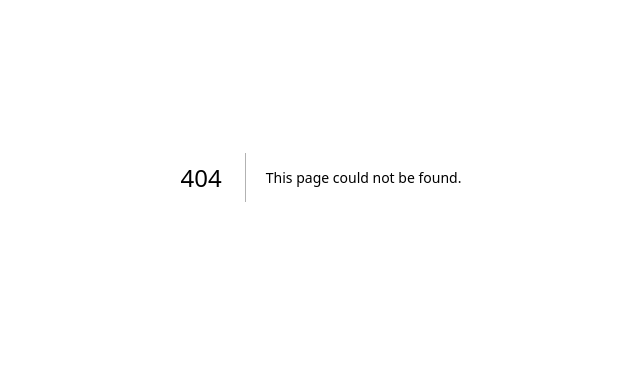
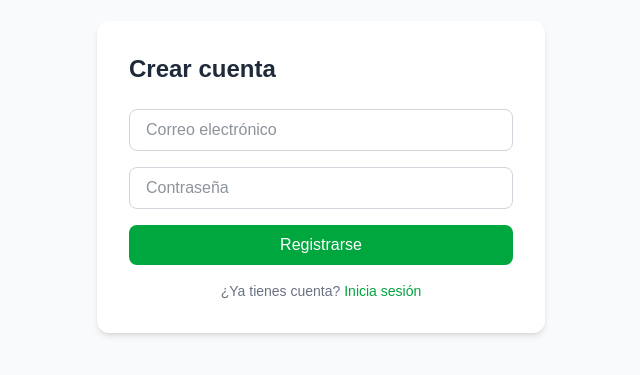
Before and after one commit to Eddie031-beep/noteevo, a Next.js app: page /register in a window 1280 px wide. Before the commit this address had no page. Shown: the part 223-598 px from the top of the page, without its empty margins (319-959 px from the left). Built offline with nearby package versions, Linux system fonts and the light colour scheme.

Commit message:
feat: auth flow with login, register and dashboard

```diff
--- /dev/null
+++ b/app/(auth)/login/page.tsx
@@ -0,0 +1,75 @@
+'use client'
+
+import { useState } from 'react'
+import { useRouter } from 'next/navigation'
+import { createClient } from '@/lib/supabase/client'
+import Link from 'next/link'
+
+export default function LoginPage() {
+  const router = useRouter()
+  const [email, setEmail] = useState('')
+  const [password, setPassword] = useState('')
+  const [error, setError] = useState<string | null>(null)
+  const [loading, setLoading] = useState(false)
+
+  const handleLogin = async () => {
+    setLoading(true)
+    setError(null)
+
+    const supabase = createClient()
+    const { error } = await supabase.auth.signInWithPassword({ email, password })
+
+    if (error) {
+      setError(error.message)
+      setLoading(false)
+      return
+    }
+
+    router.push('/dashboard')
+    router.refresh()
+  }
+
+  return (
+    <div className="min-h-screen flex items-center justify-center bg-gray-50">
+      <div className="w-full max-w-md p-8 bg-white rounded-xl shadow-md">
+        <h1 className="text-2xl font-bold mb-6 text-gray-800">Iniciar sesión</h1>
+
+        {error && (
+          <p className="mb-4 text-sm text-red-500 bg-red-50 p-3 rounded-lg">{error}</p>
+        )}
+
+        <div className="space-y-4">
+          <input
+            type="email"
+            placeholder="Correo electrónico"
+            value={email}
+            onChange={(e) => setEmail(e.target.value)}
+            className="w-full px-4 py-2 border border-gray-300 rounded-lg focus:outline-none focus:ring-2 focus:ring-green-500 text-gray-800"
+          />
+          <input
+            type="password"
+            placeholder="Contraseña"
+            value={password}
+            onChange={(e) => setPassword(e.target.value)}
+            className="w-full px-4 py-2 border border-gray-300 rounded-lg focus:outline-none focus:ring-2 focus:ring-green-500 text-gray-800"
+          />
+          <button
+            type="button"
+            onClick={handleLogin}
+            disabled={loading}
+            className="w-full py-2 bg-green-600 text-white rounded-lg hover:bg-green-700 disabled:opacity-50 transition"
+          >
+            {loading ? 'Entrando...' : 'Entrar'}
+          </button>
+        </div>
+
+        <p className="mt-4 text-sm text-gray-500 text-center">
+          ¿No tienes cuenta?{' '}
+          <Link href="/register" className="text-green-600 hover:underline">
+            Regístrate
+          </Link>
+        </p>
+      </div>
+    </div>
+  )
+}
--- /dev/null
+++ b/app/(auth)/register/page.tsx
@@ -0,0 +1,75 @@
+'use client'
+
+import { useState } from 'react'
+import { useRouter } from 'next/navigation'
+import { createClient } from '@/lib/supabase/client'
+import Link from 'next/link'
+
+export default function RegisterPage() {
+  const router = useRouter()
+  const [email, setEmail] = useState('')
+  const [password, setPassword] = useState('')
+  const [error, setError] = useState<string | null>(null)
+  const [loading, setLoading] = useState(false)
+
+  const handleRegister = async () => {
+    setLoading(true)
+    setError(null)
+
+    const supabase = createClient()
+    const { error } = await supabase.auth.signUp({ email, password })
+
+    if (error) {
+      setError(error.message)
+      setLoading(false)
+      return
+    }
+
+    router.push('/dashboard')
+    router.refresh()
+  }
+
+  return (
+    <div className="min-h-screen flex items-center justify-center bg-gray-50">
+      <div className="w-full max-w-md p-8 bg-white rounded-xl shadow-md">
+        <h1 className="text-2xl font-bold mb-6 text-gray-800">Crear cuenta</h1>
+
+        {error && (
+          <p className="mb-4 text-sm text-red-500 bg-red-50 p-3 rounded-lg">{error}</p>
+        )}
+
+        <div className="space-y-4">
+          <input
+            type="email"
+            placeholder="Correo electrónico"
+            value={email}
+            onChange={(e) => setEmail(e.target.value)}
+            className="w-full px-4 py-2 border border-gray-300 rounded-lg focus:outline-none focus:ring-2 focus:ring-green-500 text-gray-800"
+          />
+          <input
+            type="password"
+            placeholder="Contraseña"
+            value={password}
+            onChange={(e) => setPassword(e.target.value)}
+            className="w-full px-4 py-2 border border-gray-300 rounded-lg focus:outline-none focus:ring-2 focus:ring-green-500 text-gray-800"
+          />
+          <button
+            type="button"
+            onClick={handleRegister}
+            disabled={loading}
+            className="w-full py-2 bg-green-600 text-white rounded-lg hover:bg-green-700 disabled:opacity-50 transition"
+          >
+            {loading ? 'Creando cuenta...' : 'Registrarse'}
+          </button>
+        </div>
+
+        <p className="mt-4 text-sm text-gray-500 text-center">
+          ¿Ya tienes cuenta?{' '}
+          <Link href="/login" className="text-green-600 hover:underline">
+            Inicia sesión
+          </Link>
+        </p>
+      </div>
+    </div>
+  )
+}
--- /dev/null
+++ b/app/(dashboard)/dashboard/page.tsx
@@ -0,0 +1,18 @@
+import { createClient } from '@/lib/supabase/server'
+import { redirect } from 'next/navigation'
+
+export default async function DashboardPage() {
+  const supabase = await createClient()
+  const { data: { user } } = await supabase.auth.getUser()
+
+  if (!user) redirect('/login')
+
+  return (
+    <div className="flex items-center justify-center w-full">
+      <div className="text-center">
+        <h1 className="text-2xl font-bold text-gray-800">¡Bienvenido a NoteEvo!</h1>
+        <p className="text-gray-500 mt-2">{user.email}</p>
+      </div>
+    </div>
+  )
+}
--- /dev/null
+++ b/app/(dashboard)/layout.tsx
@@ -0,0 +1,11 @@
+export default function DashboardLayout({
+  children,
+}: {
+  children: React.ReactNode
+}) {
+  return (
+    <div className="flex h-screen bg-gray-100">
+      {children}
+    </div>
+  )
+}
--- /dev/null
+++ b/lib/supabase/client.ts
@@ -0,0 +1,8 @@
+import { createBrowserClient } from '@supabase/ssr'
+
+export function createClient() {
+  return createBrowserClient(
+    process.env.NEXT_PUBLIC_SUPABASE_URL!,
+    process.env.NEXT_PUBLIC_SUPABASE_ANON_KEY!
+  )
+}
--- /dev/null
+++ b/lib/supabase/server.ts
@@ -0,0 +1,25 @@
+import { createServerClient } from '@supabase/ssr'
+import { cookies } from 'next/headers'
+
+export async function createClient() {
+    const cookieStore = await cookies()
+
+    return createServerClient(
+        process.env.NEXT_PUBLIC_SUPABASE_URL!,
+        process.env.NEXT_PUBLIC_SUPABASE_ANON_KEY!,
+        {
+        cookies: {
+            getAll() {
+            return cookieStore.getAll()
+            },
+            setAll(cookiesToSet) {
+            try {
+                cookiesToSet.forEach(({ name, value, options }) =>
+                cookieStore.set(name, value, options)
+                )
+            } catch {}
+            },
+        },
+        }
+    )
+}
--- /dev/null
+++ b/middleware.ts
@@ -0,0 +1,48 @@
+import { createServerClient } from '@supabase/ssr'
+import { NextResponse, type NextRequest } from 'next/server'
+
+export async function middleware(request: NextRequest) {
+  let supabaseResponse = NextResponse.next({ request })
+
+  const supabase = createServerClient(
+    process.env.NEXT_PUBLIC_SUPABASE_URL!,
+    process.env.NEXT_PUBLIC_SUPABASE_ANON_KEY!,
+    {
+      cookies: {
+        getAll() {
+          return request.cookies.getAll()
+        },
+        setAll(cookiesToSet) {
+          cookiesToSet.forEach(({ name, value }) =>
+            request.cookies.set(name, value)
+          )
+          supabaseResponse = NextResponse.next({ request })
+          cookiesToSet.forEach(({ name, value, options }) =>
+            supabaseResponse.cookies.set(name, value, options)
+          )
+        },
+      },
+    }
+  )
+
+  const { data: { user } } = await supabase.auth.getUser()
+
+  // Si no está autenticado y trata de acceder al dashboard → redirigir al login
+  if (!user && request.nextUrl.pathname.startsWith('/dashboard')) {
+    return NextResponse.redirect(new URL('/login', request.url))
+  }
+
+  // Si está autenticado y trata de acceder al login/register → redirigir al dashboard
+  if (user && (
+    request.nextUrl.pathname.startsWith('/login') ||
+    request.nextUrl.pathname.startsWith('/register')
+  )) {
+    return NextResponse.redirect(new URL('/dashboard', request.url))
+  }
+
+  return supabaseResponse
+}
+
+export const config = {
+  matcher: ['/dashboard/:path*', '/login', '/register'],
+}
```
Also changed, not shown: types/index.ts (added, +43 -0 lines).
